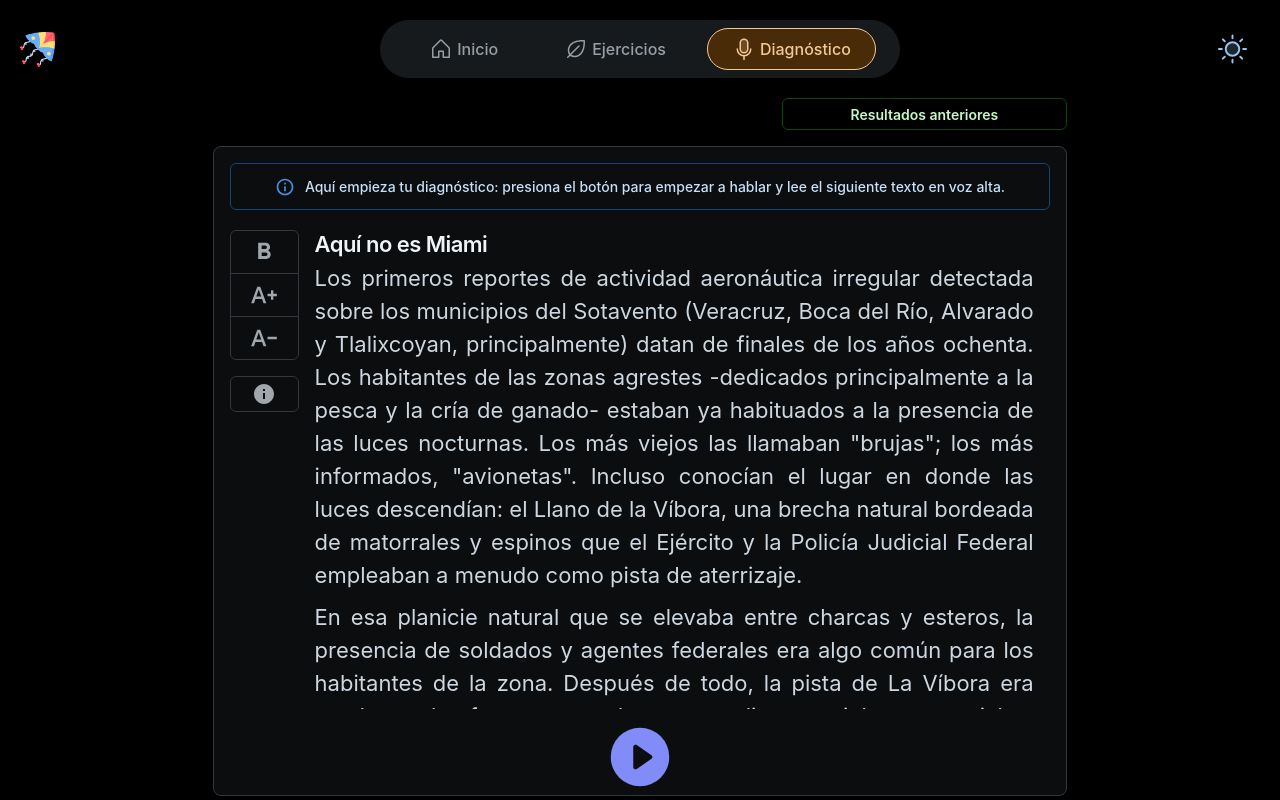
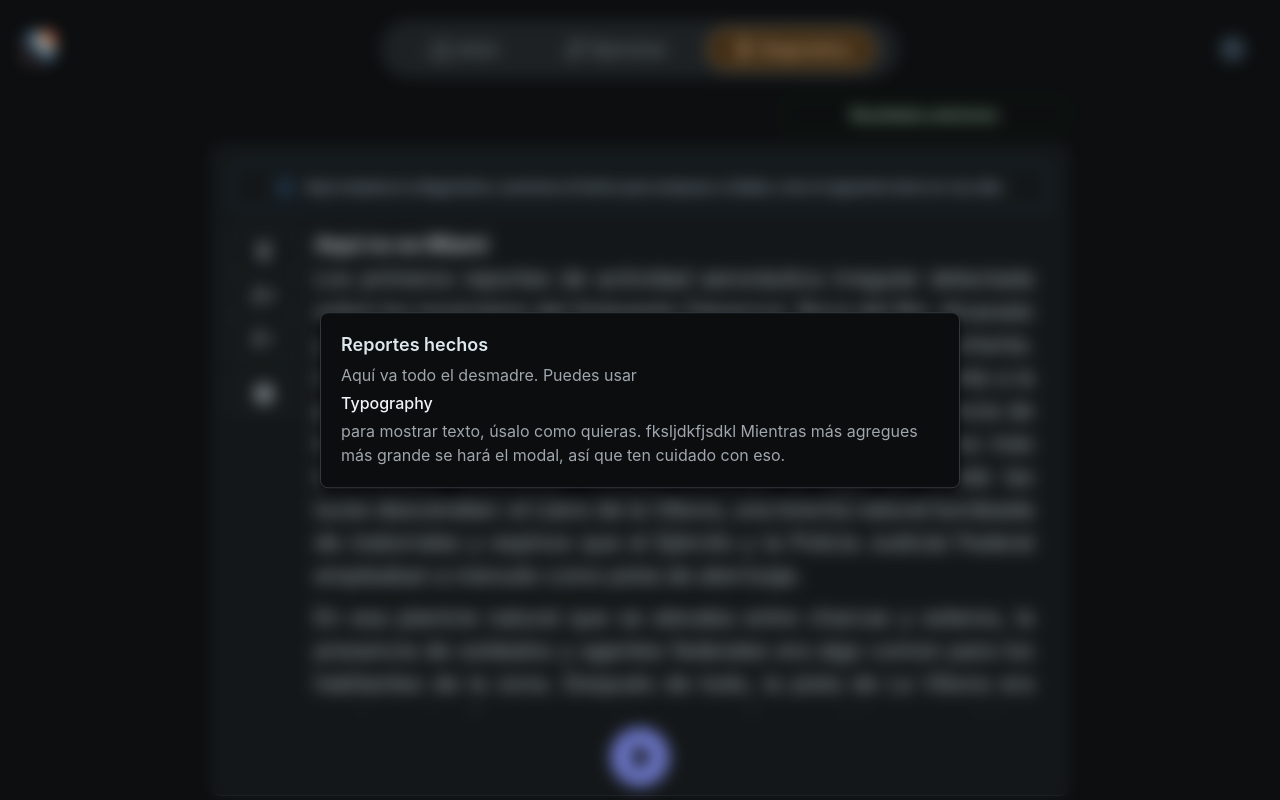
Before and after one commit to Udg-proyecto-Papalote/Papalote, a React (Vite) app: page /diagnostico in a window 1280 px wide. Both pictures are taken after a click on the button "Resultados anteriores". Built offline with nearby package versions, Linux system fonts and the light colour scheme; what cloudinary-core would draw is missing.

Commit message:
Esqueleto para la modal de Edgar 🐱

```diff
--- /dev/null
+++ b/src/components/Modal/ListReports.jsx
@@ -0,0 +1,22 @@
+import { DialogContent, DialogTitle, Modal, ModalDialog, Sheet, Typography } from "@mui/joy"
+
+const ListReports = ({ open, onClose }) => {
+    return (
+        <Modal
+            open={open}
+            onClose={onClose}
+        >
+             <ModalDialog>
+          <DialogTitle>Reportes hechos</DialogTitle>
+          <DialogContent>
+            Aquí va todo el desmadre. Puedes usar <Typography level='title-md'>Typography</Typography> para mostrar texto, úsalo como quieras. fksljdkfjsdkl
+
+            Mientras más agregues más grande se hará el modal, así que ten cuidado con eso.
+          </DialogContent>
+
+        </ModalDialog>
+        </Modal>
+    )
+}
+
+export default ListReports
--- a/src/pages/Diagnostico.jsx
+++ b/src/pages/Diagnostico.jsx
@@ -6,6 +6,7 @@ import { useEffect, useRef, useState } from "react";
 import CheckAudioModal from "../components/Modal/CheckAudioModal";
 import ModeToggle from "../components/ToggleTheme"
 import { useNavigate } from "react-router-dom";
+import ListReports from "../components/Modal/ListReports";
 
 const text = `Los primeros reportes de actividad aeronáutica irregular detectada sobre los municipios del Sotavento (Veracruz, Boca del Río, Alvarado y Tlalixcoyan, principalmente) datan de finales de los años ochenta. Los habitantes de las zonas agrestes -dedicados principalmente a la pesca y la cría de ganado- estaban ya habituados a la presencia de las luces nocturnas. Los más viejos las llamaban "brujas"; los más informados, "avionetas". Incluso conocían el lugar en donde las luces descendían: el Llano de la Víbora, una brecha natural bordeada de matorrales y espinos que el Ejército y la Policía Judicial Federal empleaban a menudo como pista de aterrizaje.
 
@@ -49,6 +50,9 @@ export const Diagnostico = () => {
 
     // snackbar
     const [open, setOpen] = useState(false);
+
+    // previous reports modal
+    const [openReports, setOpenReports] = useState(false);
 
     const startRecording = () => {
         navigator.mediaDevices.getUserMedia({ audio: true })
@@ -124,7 +128,7 @@ export const Diagnostico = () => {
         <>
             <Grid lg={8} lgOffset={2} md={8} mdOffset={2} mx={5}>
                 <Grid xs={4} xsOffset={8} justifyContent='flex-end' mb={2}>
-                    <Button size='sm' variant='outlined' fullWidth color='success' onClick={() => { }}>Resultados anteriores</Button>
+                    <Button size='sm' variant='outlined' fullWidth color='success' onClick={() => setOpenReports(true)}>Resultados anteriores</Button>
                 </Grid>
                 <Card sx={{
                     width: '100%',
@@ -223,6 +227,7 @@ export const Diagnostico = () => {
             >
                 Hubo un error al procesar tu diagnóstico, por favor inténtalo de nuevo.
             </Snackbar>
+            <ListReports open={openReports} onClose={() => setOpenReports(false)} />
         </>
     )
 }
```
